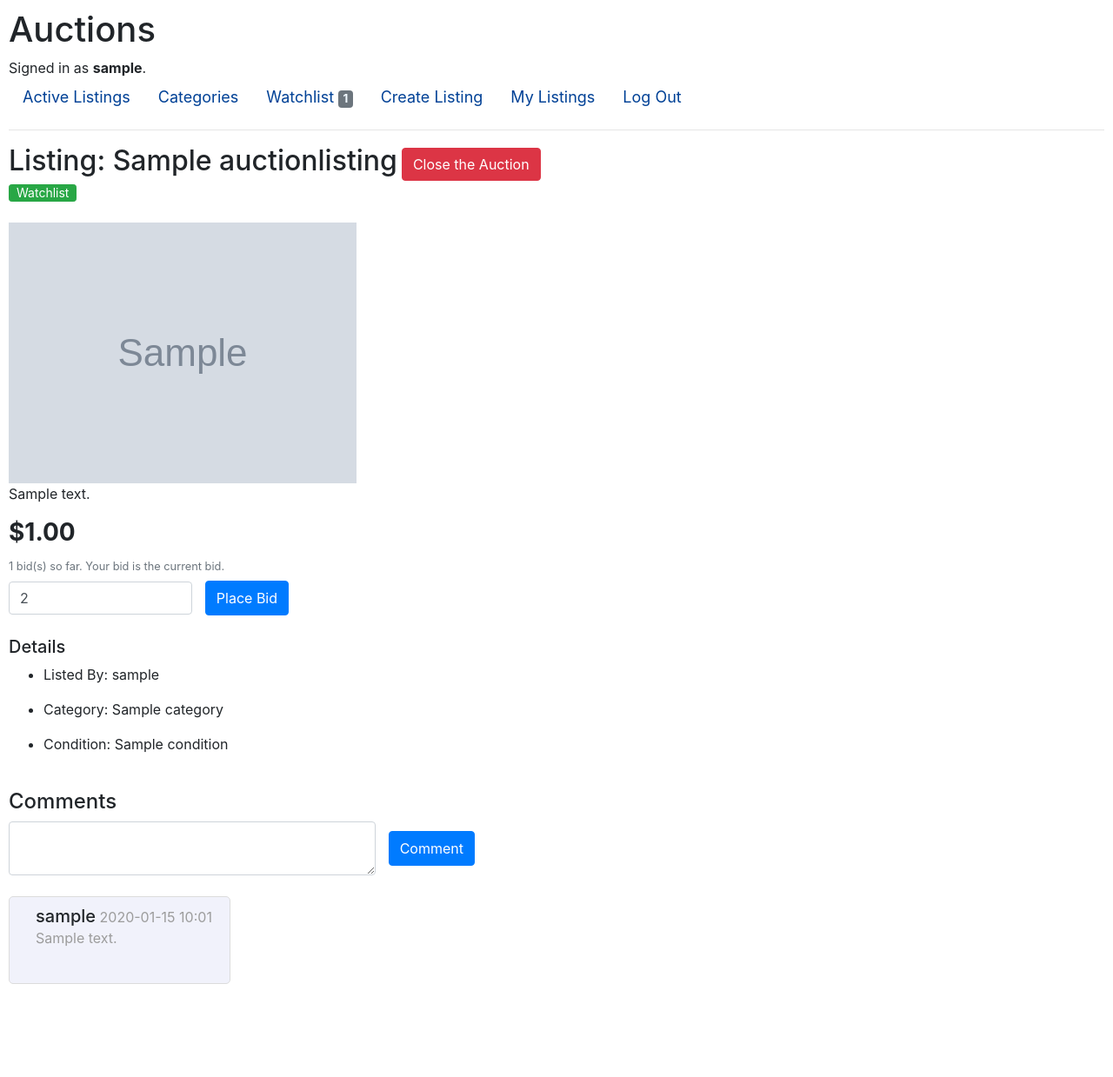
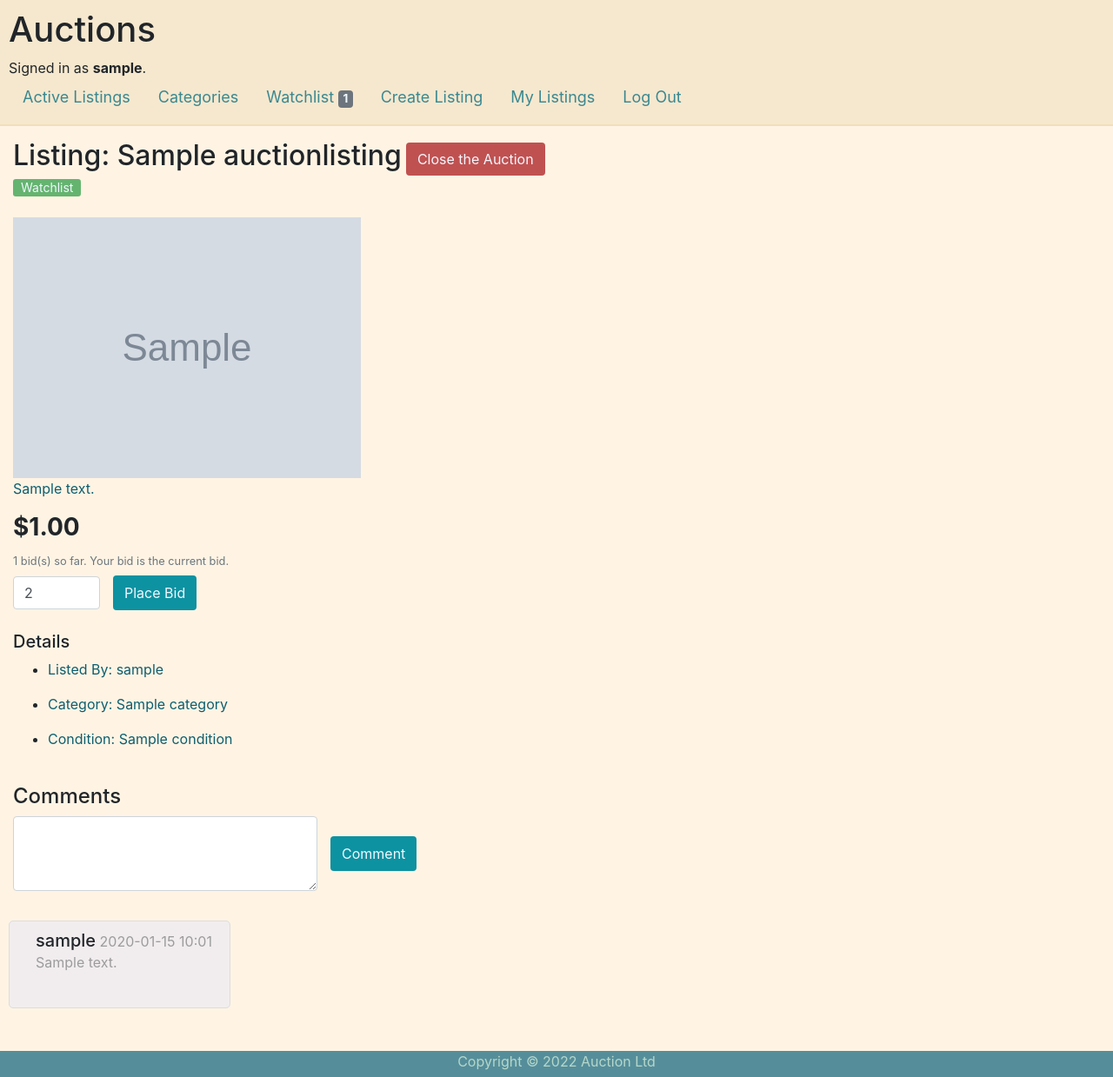
Before and after one commit to crystalceu/auction_platform, a Django app: a page that uses auctions/templates/auctions/layout.html in a window 1280 px wide. Shown: the whole page at 87% size. Before the commit the page ends 1132 px from the top, so only its background shows below. Run offline with Django 3.2, Linux system fonts and the light colour scheme; a user stored in the database is signed in; tables that the repository leaves empty hold one stand-in row (values such as "Sample post"); grey boxes marked "Sample" are stand-in pictures; some libraries are stand-ins or nearby versions.

Commit message:
v3
styles
comments

```diff
--- a/auctions/static/auctions/styles.css
+++ b/auctions/static/auctions/styles.css
@@ -1,5 +1,12 @@
-body {
+.header {
     padding: 10px;
+    background-color: #F2DEBAb3; /** rgba(246, 223, 192, 0.7) **/
+    border-bottom: 2px solid #F2DEBA; /** rgb(246, 223, 192) **/
+}
+
+.body {
+    padding: 15px;
+    background-color: #ffefd6a8; /** rgba(255, 244, 229, 0.5) **/
 }
 
 .button {
@@ -13,7 +20,6 @@ body {
 .comment{
     border: 1px solid rgb(220, 220, 220);
     background-color: rgba(230, 233, 249, 0.573);
-    float: left;
     border-radius: 5px;
     padding-left: 30px;
     padding-right: 20px;
@@ -30,24 +36,26 @@ body {
 
 .listing {
     width: 100%;
-    border: 1px solid rgb(200, 200, 200);
-    float: left;
+    border: 1px solid rgba(246, 223, 192, 0.764); /** rgba(246, 223, 192, 0.764) **/
+    background-color: rgb(255, 246, 235); /** rgb(255, 246, 235) **/
     justify-content: center;
     align-items: center;
     margin-top: 20px;
 }
 
 a {
-    color: rgb(0, 65, 150);
+    color: #3A8891; /** rgb(0, 65, 150) **/
     background-color: transparent;
     text-decoration: none;
 }
+
 a:hover {
-    color: rgb(3, 97, 190);
+    color: #0E5E6F; /** rgb(0, 65, 150) **/
     font-weight: bold;
     background-color: transparent;
 }
- a:focus, .aactive {
+
+.aactive {
     font-weight: bold;
 }
 
@@ -55,6 +63,36 @@ a {
     font-size: large;
 }
 
- a span {
+a span, .btnprimary, .btndanger, .btnsuccess {
     color: aliceblue;
 }
+
+table th, p {
+    color: #0E5E6F;
+}
+
+.btnprimary {
+    background-color: #0d92a1;
+}
+
+.btndanger {
+    background-color: #c05151;
+}
+
+.btnsuccess {
+    background-color: #64b46f;
+}
+
+.placebid {
+    flex: 0 0 100px;
+}
+
+.sendcomment {
+    flex: 0 0 350px;
+}
+
+footer {
+    width: 100%;
+    height: 30px;
+    background-color: #0E5E6Fb3;
+  }
--- a/auctions/templates/auctions/layout.html
+++ b/auctions/templates/auctions/layout.html
@@ -8,6 +8,7 @@
         <link href="{% static 'auctions/styles.css' %}" rel="stylesheet">
     </head>
     <body>
+        <div class="header">
             <h1>Auctions</h1>
             <div>
                 {% if user.is_authenticated %}
@@ -46,8 +47,16 @@
                     </li>
                 {% endif %}
             </ul>
-        <hr>
+        </div>
+        <div class="body">
             {% block body %}
             {% endblock %}
+            <br>
+        </div>
+        <footer>
+            <div class="text-center">
+                <p style="color:#b6d7ca">Copyright &copy 2022 Auction Ltd</p>
+            </div>
+        </footer>
     </body>
 </html>
--- a/auctions/templates/auctions/listing.html
+++ b/auctions/templates/auctions/listing.html
@@ -7,7 +7,7 @@
             <form action="{% url 'closeAuction' %}" method="post">
                 {% csrf_token %}
                 <input type="hidden" name="item" value="{{ listings.id }}">
-                <button class="btn btn-danger" style="margin-left: 5px;">Close the Auction</button>
+                <button class="btn btndanger" style="margin-left: 5px;">Close the Auction</button>
             </form>
         {% endif %}
     </div>
@@ -34,9 +34,9 @@
             <form class="form" action="{% url 'listing' listings.title %}" method="post">
                 {% csrf_token %}
                 <div class="row align-items-center" style="padding: 0 10px 0 15px;">
-                    <input type="number" min="{{ listings.price|add:'1' }}" value="{{ listings.price|add:'1' }}" class="form-control col col-2" name="bid" style="margin-right:15px;">
+                    <input type="number" min="{{ listings.price|add:'1' }}" value="{{ listings.price|add:'1' }}" class="form-control col placebid" name="bid" style="margin-right:15px;">
                     <p style="line-height: 5px;"></p>
-                    <button class="btn btn-primary" type="submit" style="height: 2.5rem;">Place Bid</button>
+                    <button class="btn btnprimary" type="submit" style="height: 2.5rem;">Place Bid</button>
                 </div>
             </form>
             {% endif %}
@@ -49,43 +49,6 @@
             <li><p>Condition: {{ listings.condition_n }}</p></li>
         </ul>
     </div>
-
-
-    <!--<div>
-        <ul>
-            <ol><img src="{{ listings.image }}" style="max-height: 300px; max-width: 300px;"></ol>
-            <li><a>{{ listings.description }}</a></li>
-            <li><a>Last Bid: {{ listings.price }}.</a></li>
-            {% if listings.status == True %}
-                <li><a>{{ bids }} bid(s) so far.
-                    {% if user.is_authenticated %}
-                        {{ bid_status }}
-                    {% endif %}</a></li>
-            {% endif %}
-            {% if listings.status == False %}
-                <li><a>Winner: {{ listings.winner }}</a></li>
-            {% endif %}
-            {% if user.is_authenticated and listings.status == True %}
-                <li><form class="form" action="{% url 'listing' listings.title %}" method="post">
-                    {% csrf_token %}
-                    <input type="number" min="{{ listings.price|add:'1' }}" value="{{ listings.price|add:'1' }}" class="form-control col-2" name="bid">
-                    <button class="btn btn-primary">Place Bid</button>
-                </form></li>
-            {% endif %}
-            <li><a>Listed By: {{ listings.lister }}</a></li>
-            <li><a>Category: {{ listings.category_n }}</a></li>
-            <li><a>Condition: {{ listings.condition_n }}</a></li>
-        </ul>
-    </div>
-    {% if user == listings.lister and listings.status == True %}
-        <div>
-            <form class="form" action="{% url 'closeAuction' %}" method="post">
-                {% csrf_token %}
-                <input type="hidden" name="item" value="{{ listings.id }}">
-                <button type="submit" class="btn btn-primary">Close auction</button>
-            </form>
-        </div>
-    {% endif %}-->
     <br>
     <h4>Comments</h4>
     {% if user.is_authenticated and listings.status == True %}
@@ -94,22 +57,22 @@
                 {% csrf_token %}
                 <div class="row align-items-center" style="padding: 0 10px 0 15px;">
                     <input type="hidden" name="item" value="{{ listings.id }}">
-                    <textarea class="form-control col-4" name="comment" style="margin-right:15px;"></textarea>
-                    <button class="btn btn-primary" style="height: 2.5rem;" type="submit">Comment</button>
+                    <textarea class="form-control col sendcomment" name="comment" style="margin-right: 15px;" rows="3"></textarea>
+                    <button class="btn btnprimary" style="height: 2.5rem;" type="submit">Comment</button>
                 </div>
             </form>
         </div>
     {% endif %}
-    <div class="row">
-        <div class="col-8">
-            {% for comment in comments %}
+    <div style="padding: 10px;">
+        {% for comment in comments %}
+            <div class="row">
                 <div class="comment mt-4 text-justify float-left">
                     <h5>{{ comment.com_user_id }}</h5>
                     <span>  {{ comment.time|date:'Y-m-d h:m' }}</span>
                     <p>{{ comment.comment }}</p>
                     <br>
                 </div>
-            {% endfor %}
-        </div>
+            </div>
+        {% endfor %}
     </div>
 {% endblock %}
--- a/auctions/views.py
+++ b/auctions/views.py
@@ -43,7 +43,7 @@ def listing(request, listing):
             watchlist = Watchlist.objects.filter(user_id=request.user, item_id=listingQuery)
         except:
             watchlist = []
-        button_status="btn-secondary" if len(watchlist) == 0 else "btn-success"
+        button_status="btn-secondary" if len(watchlist) == 0 else "btnsuccess"
 
         commentlist = Comments.objects.filter(com_item_id=listingQuery)
 
```
Also changed, not shown: auctions/templates/auctions/createListing.html (+8 -8 lines), auctions/templates/auctions/index.html (+12 -9 lines). Lines whose indentation alone changed are shown as unchanged.
